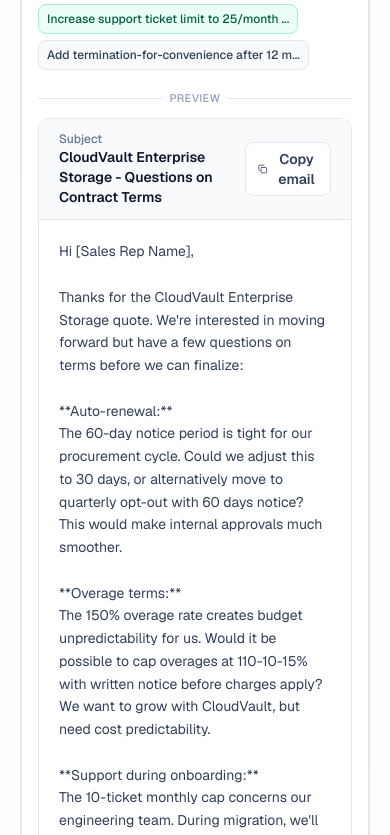
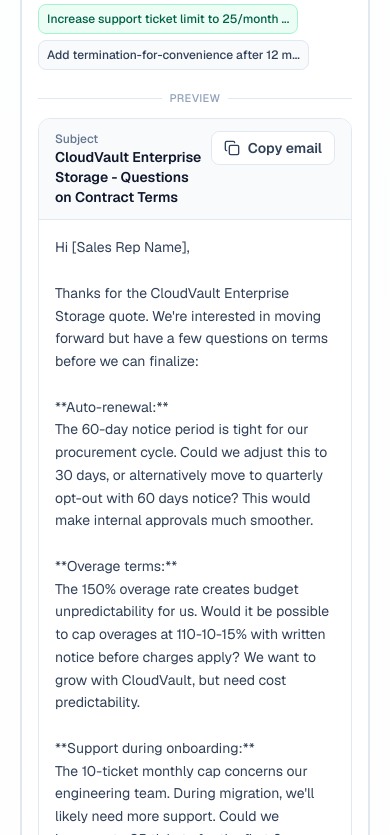
Before and after one commit to Boomchakalala/Dealcheck, a Next.js app: page /example in a window 390 px wide. Shown: the part 4709-5544 px from the top of the page. Built offline with nearby package versions, Linux system fonts and the light colour scheme.

Commit message:
Sandbox autosave

```diff
--- a/src/components/OutputDisplay.tsx
+++ b/src/components/OutputDisplay.tsx
@@ -527,17 +527,17 @@
                 </div>
 
                 <div className="rounded-xl border border-slate-200 overflow-hidden">
-                  <div className="px-5 py-3 bg-slate-50 border-b border-slate-200 flex items-center justify-between">
-                    <div>
+                  <div className="px-4 sm:px-5 py-3 bg-slate-50 border-b border-slate-200 flex items-start sm:items-center justify-between gap-2">
+                    <div className="min-w-0 flex-1">
                       <p className="text-xs font-medium text-slate-500">Subject</p>
-                      <p className="text-sm font-semibold text-slate-900">{regeneratedEmails[regenTab].subject}</p>
+                      <p className="text-sm font-semibold text-slate-900 break-words">{regeneratedEmails[regenTab].subject}</p>
                     </div>
                     <CopyButton
                       text={`Subject: ${regeneratedEmails[regenTab].subject}\n\n${regeneratedEmails[regenTab].body}`}
                       label="Copy email"
                     />
                   </div>
-                  <div className="p-5">
+                  <div className="p-4 sm:p-5">
                     <p className="text-sm text-slate-700 whitespace-pre-wrap leading-relaxed">{regeneratedEmails[regenTab].body}</p>
                   </div>
                 </div>
@@ -545,17 +545,17 @@
             ) : (
               /* Default email preview from original analysis */
               <div className="rounded-xl border border-slate-200 overflow-hidden">
-                <div className="px-5 py-3 bg-slate-50 border-b border-slate-200 flex items-center justify-between">
-                  <div>
+                <div className="px-4 sm:px-5 py-3 bg-slate-50 border-b border-slate-200 flex items-start sm:items-center justify-between gap-2">
+                  <div className="min-w-0 flex-1">
                     <p className="text-xs font-medium text-slate-500">Subject</p>
-                    <p className="text-sm font-semibold text-slate-900">{emailSubject}</p>
+                    <p className="text-sm font-semibold text-slate-900 break-words">{emailSubject}</p>
                   </div>
                   <CopyButton
                     text={`Subject: ${emailSubject}\n\n${emailBody}`}
                     label="Copy email"
                   />
                 </div>
-                <div className="p-5">
+                <div className="p-4 sm:p-5">
                   <p className="text-sm text-slate-700 whitespace-pre-wrap leading-relaxed">{emailBody}</p>
                 </div>
               </div>
```
